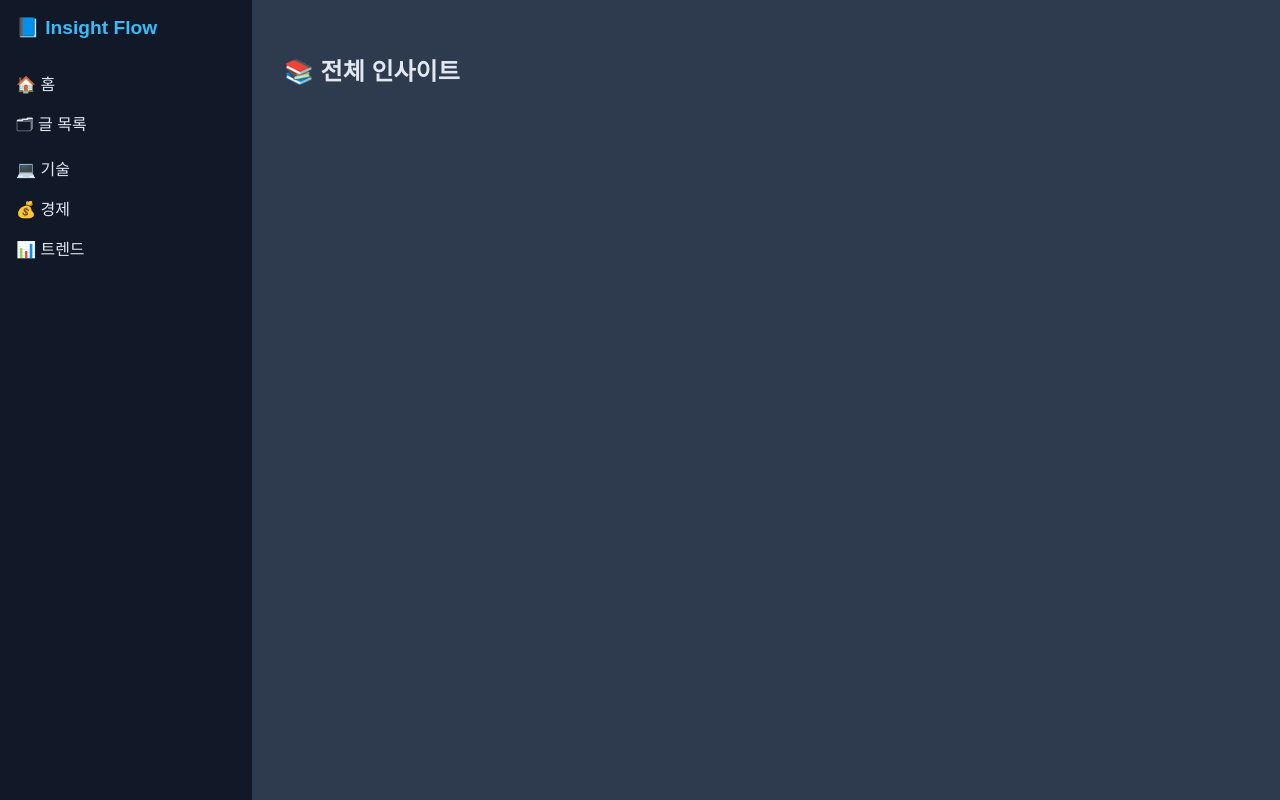
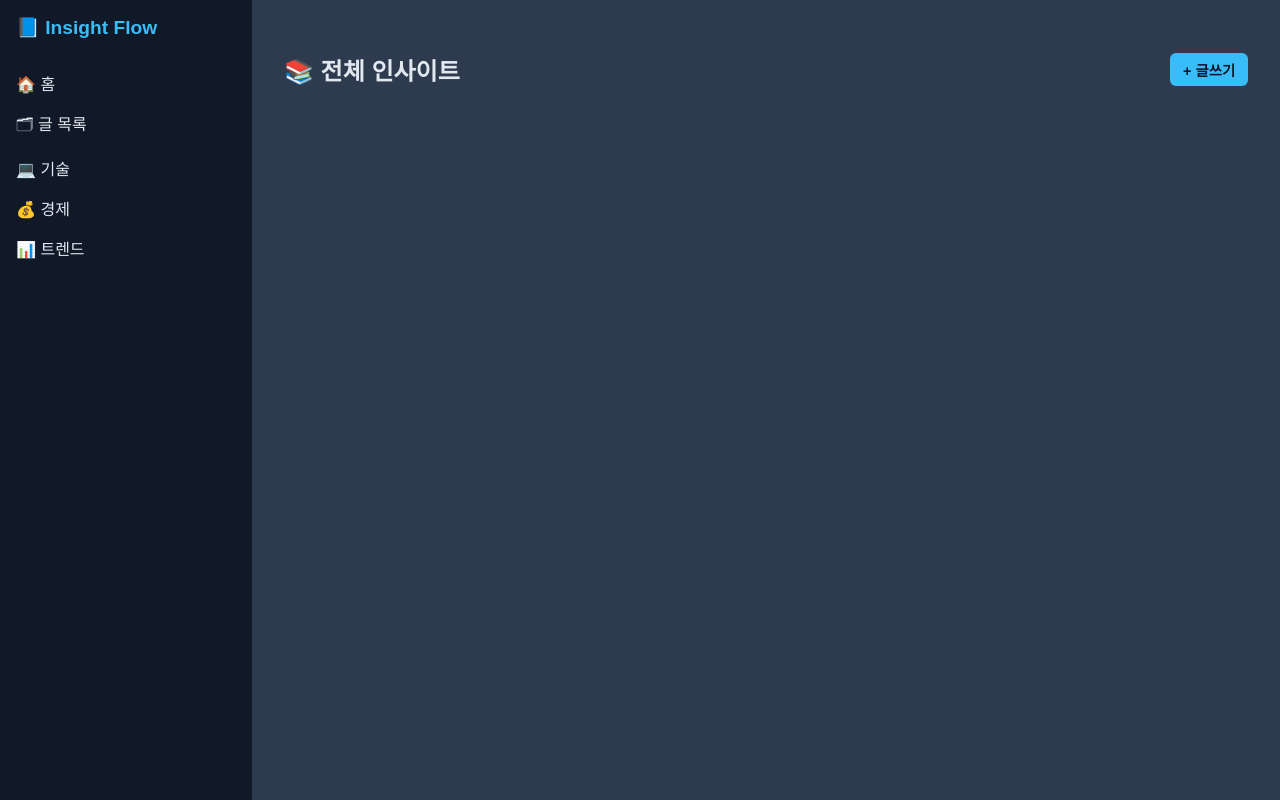
Before and after one commit to rloss/insight-flow, a Flask app: page /post/ in a window 1280 px wide. Run offline with Flask 3, Linux system fonts and the light colour scheme; data that the repository does not hold is empty; some web fonts are replaced.

Commit message:
글작성칸

```diff
--- a/insight_flow/static/style.css
+++ b/insight_flow/static/style.css
@@ -141,3 +141,26 @@ body {
     color: #E2E8F0;
     white-space: pre-line;
   }
+
+  .post-header {
+    display: flex;
+    justify-content: space-between;
+    align-items: center;
+    margin-bottom: 1rem;
+  }
+
+  .write-button {
+    padding: 0.4rem 0.8rem;
+    background-color: #38BDF8;
+    color: #0F172A;
+    border: none;
+    border-radius: 6px;
+    font-size: 0.9rem;
+    font-weight: bold;
+    text-decoration: none;
+    transition: background 0.2s;
+  }
+
+  .write-button:hover {
+    background-color: #0EA5E9;
+  }
--- a/insight_flow/templates/post_list.html
+++ b/insight_flow/templates/post_list.html
@@ -1,16 +1,18 @@
-<!-- post_list.html - 글 목록 -->
 {% extends "base.html" %}
 {% block title %}글 목록 - Insight Flow{% endblock %}
 
 {% block content %}
-  <h2>📚 전체 인사이트</h2>
+  <div class="post-header">
+    <h2>📚 전체 인사이트</h2>
+    <a href="/post/write" class="write-button">+ 글쓰기</a>
+  </div>
 
   <div class="slider">
     {% for post in posts %}
       <div class="card">
-        <h3>{{ post[1] }}</h3> <!-- title -->
-        <p>✍️ {{ post[2] }} | 🕒 {{ post[4][:10] }}</p> <!-- author, date -->
-        <p>🏷️ {{ post[3] }}</p> <!-- tags -->
+        <h3>{{ post[1] }}</h3>
+        <p>✍️ {{ post[2] }} | 🕒 {{ post[4][:10] }}</p>
+        <p>🏷️ {{ post[3] }}</p>
       </div>
     {% endfor %}
   </div>
```
